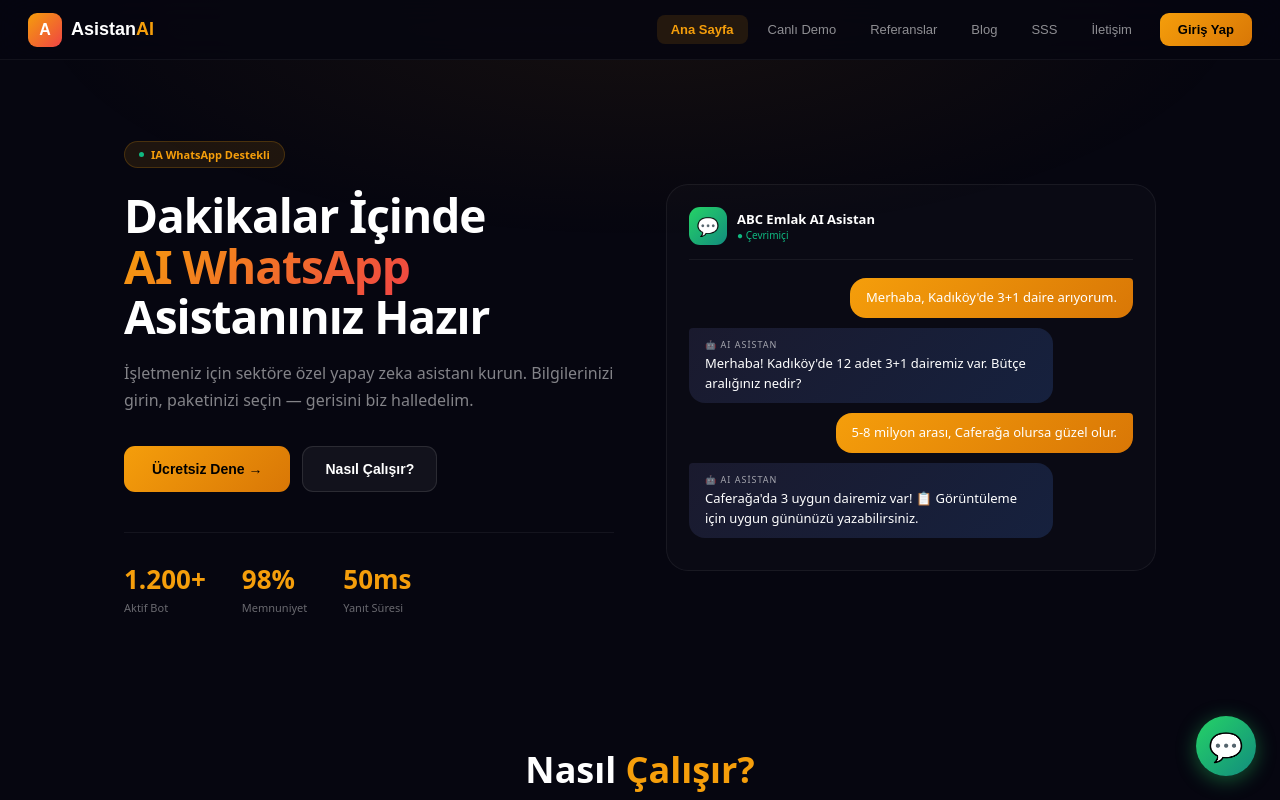
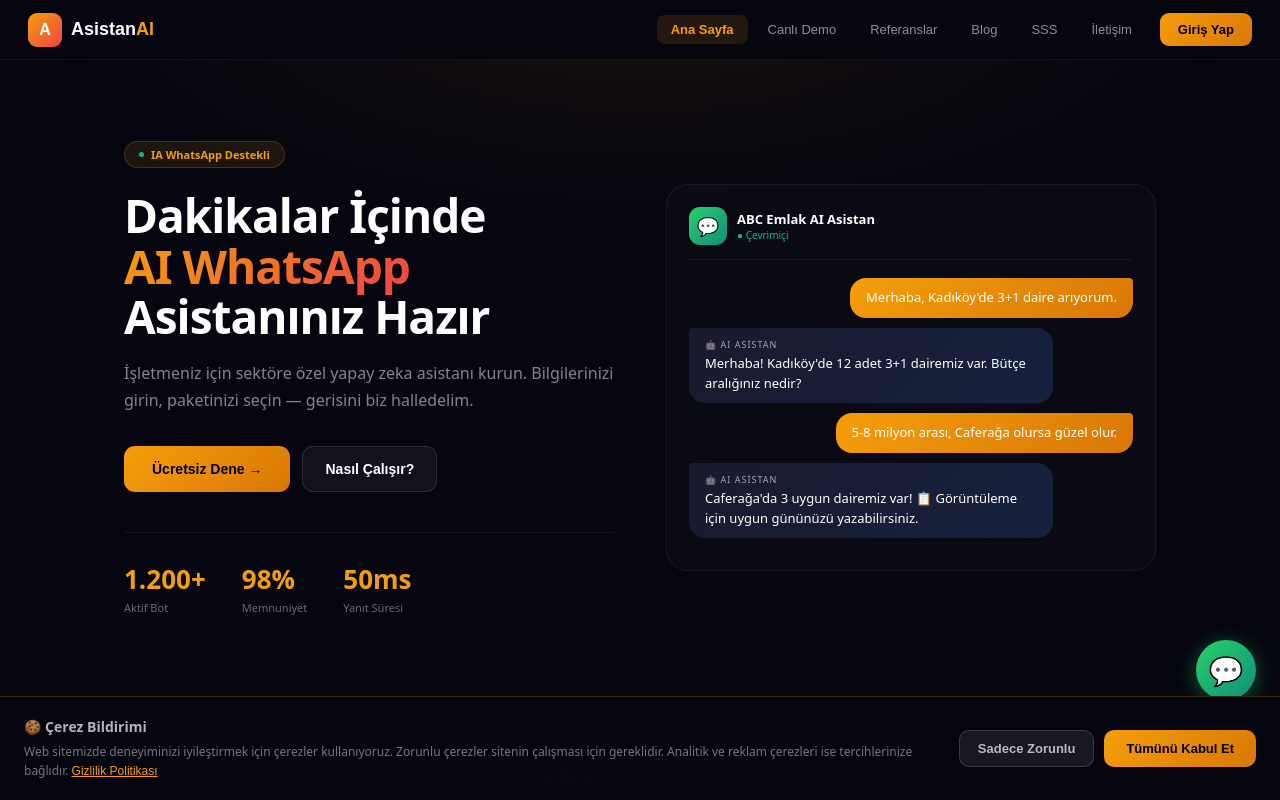
Before and after one commit to bagdatturhan-maker/bagdat, a Next.js app in the folder asistanai/: page / in a window 1280 px wide. Shown: the top 800 px of the page. Built offline with nearby package versions, Linux system fonts and the light colour scheme.

Commit message:
Update page.js

```diff
--- a/asistanai/app/page.js
+++ b/asistanai/app/page.js
@@ -329,6 +329,16 @@ export default function Home() {
   const [reviewModal, setReviewModal] = useState(false);
   const [reviewSent, setReviewSent] = useState(false);
   const [rf, setRf] = useState({ name: "", company: "", text: "", rating: 5 });
+  const [cookieConsent, setCookieConsent] = useState(null);
+
+  useEffect(() => {
+    try { const saved = window.sessionStorage?.getItem?.("cookie_consent"); if (saved) setCookieConsent(saved); } catch(e) {}
+  }, []);
+
+  const acceptCookies = (type) => {
+    setCookieConsent(type);
+    try { window.sessionStorage?.setItem?.("cookie_consent", type); } catch(e) {}
+  };
 
   const NAV = [{ id: "home", label: "Ana Sayfa" }, { id: "demo", label: "Canlı Demo" }, { id: "reviews", label: "Referanslar" }, { id: "blog", label: "Blog" }, { id: "faq", label: "SSS" }, { id: "contact", label: "İletişim" }];
 
@@ -756,17 +766,85 @@ export default function Home() {
         </div>
       )}
 
+      {page === "privacy" && (
+        <div style={{ maxWidth: 800, margin: "0 auto", padding: "52px 24px", position: "relative", zIndex: 1 }}>
+          <h1 style={{ fontSize: 36, fontWeight: 800, marginBottom: 24 }}>Gizlilik <span style={{ color: "#F59E0B" }}>Politikası</span></h1>
+          <p style={{ color: "rgba(255,255,255,0.35)", fontSize: 13, marginBottom: 32 }}>Son güncelleme: 12 Mart 2026</p>
+          {[
+            { title: "Veri Sorumlusu", content: "Asistania (İşletme Sahibi: Turhan Bağdat)\nAdres: Caddebulvarı Caddesi Mevlana Sokak No 10\nE-posta: bagdatturhan@gmail.com" },
+            { title: "Toplanan Veriler", content: "WhatsApp üzerinden: Telefon numarası, profil adı, mesaj içerikleri, mesaj zamanı.\nWeb sitesi üzerinden: Çerezler, IP adresi, tarayıcı bilgisi.\nÖdeme için: Ad-soyad, e-posta, telefon (ödeme bilgileri ödeme sağlayıcı tarafından işlenir)." },
+            { title: "Verilerin Kullanım Amacı", content: "• WhatsApp üzerinden yapay zeka destekli müşteri asistanı hizmeti sunmak\n• Mesajlarınızı yapay zeka (OpenAI) ile işleyerek uygun yanıtlar üretmek\n• Hizmet kalitesini artırmak ve teknik sorunları gidermek\n• Abonelik ve ödeme işlemlerini yürütmek" },
+            { title: "Veri Aktarımı", content: "Kişisel verileriniz aşağıdaki üçüncü taraflarla paylaşılmaktadır:\n• OpenAI Inc. (ABD) — Mesaj içerikleriniz yapay zeka yanıtı üretmek için gönderilir\n• Hetzner Online GmbH (Almanya) — Sunucu altyapımız\n• Cloudflare Inc. (ABD) — DNS ve güvenlik hizmetleri\n\n⚠️ Mesaj içerikleriniz ABD'deki OpenAI sunucularına aktarılmaktadır. Hizmetimizi kullanarak bu yurt dışı veri aktarımına açık rıza göstermiş sayılırsınız." },
+            { title: "Veri Güvenliği", content: "• Tüm iletişim SSL/TLS (HTTPS) ile şifrelenir\n• Sunucularımız Hetzner (Almanya, GDPR uyumlu) üzerindedir\n• Firewall ve güvenlik duvarı aktiftir\n• API anahtarları güçlü şifreleme ile korunur" },
+            { title: "Veri Saklama Süresi", content: "• Mesaj içerikleri: Hizmet süresi boyunca + abonelik iptalinden sonra 30 gün\n• Ödeme bilgileri: Yasal zorunluluk süresi (5 yıl)\n• Hesap bilgileri: Hesap silinene kadar" },
+            { title: "Haklarınız (KVKK Madde 11)", content: "• Kişisel verilerinizin işlenip işlenmediğini öğrenme\n• İşlenmişse buna ilişkin bilgi talep etme\n• İşlenme amacını öğrenme\n• Yurt içinde veya yurt dışında aktarıldığı üçüncü kişileri bilme\n• Eksik veya yanlış işlenmişse düzeltilmesini isteme\n• Silinmesini veya yok edilmesini isteme\n\nBaşvurularınızı bagdatturhan@gmail.com adresine iletebilirsiniz." },
+            { title: "Çocukların Gizliliği", content: "Hizmetimiz 18 yaşının altındaki bireylere yönelik değildir." },
+          ].map(s => (
+            <div key={s.title} style={{ marginBottom: 28 }}>
+              <h3 style={{ fontSize: 18, fontWeight: 700, color: "#F59E0B", marginBottom: 10 }}>{s.title}</h3>
+              <p style={{ color: "rgba(255,255,255,0.55)", fontSize: 14, lineHeight: 1.8, whiteSpace: "pre-line" }}>{s.content}</p>
+            </div>
+          ))}
+        </div>
+      )}
+
+      {page === "terms" && (
+        <div style={{ maxWidth: 800, margin: "0 auto", padding: "52px 24px", position: "relative", zIndex: 1 }}>
+          <h1 style={{ fontSize: 36, fontWeight: 800, marginBottom: 24 }}>Kullanım <span style={{ color: "#F59E0B" }}>Koşulları</span></h1>
+          <p style={{ color: "rgba(255,255,255,0.35)", fontSize: 13, marginBottom: 32 }}>Son güncelleme: 12 Mart 2026</p>
+          {[
+            { title: "1. Hizmet Tanımı", content: "Asistania, işletmelere WhatsApp üzerinden yapay zeka destekli müşteri asistanı hizmeti sunan bir SaaS platformudur." },
+            { title: "2. Hizmet Kapsamı", content: "• WhatsApp numaranıza bağlı yapay zeka asistanı\n• 7/24 otomatik mesaj yanıtlama\n• Sektöre özel önceden yapılandırılmış asistan şablonları\n• Web paneli üzerinden yönetim (geliştirilmekte)" },
+            { title: "3. Abonelik ve Ödeme", content: "• Hizmet aylık abonelik modeliyle sunulur\n• Abonelik her ay otomatik yenilenir\n• İptal istediğiniz zaman yapılabilir, bir sonraki dönemden itibaren geçerli olur\n• Kısmi ay için iade yapılmaz" },
+            { title: "4. Kullanıcı Sorumlulukları", content: "• WhatsApp hizmet koşullarına uymak\n• Spam, toplu mesaj veya istenmeyen ileti göndermemek\n• Yasadışı, müstehcen veya tehdit içeren içerik paylaşmamak\n• Asistanı yasadışı amaçlarla kullanmamak\n• Hesap bilgilerini üçüncü kişilerle paylaşmamak" },
+            { title: "5. Yapay Zeka Yanıtları Hakkında", content: "⚠️ ÖNEMLİ: Yapay zeka tarafından üretilen yanıtlar bilgi amaçlıdır ve hata içerebilir. Tıbbi, hukuki veya mali konularda profesyonel danışmanlık yerine geçmez. Asistania, AI yanıtlarının doğruluğu veya eksiksizliği konusunda garanti vermez." },
+            { title: "6. Sorumluluk Sınırlaması", content: "• Asistania, yapay zeka yanıtlarından kaynaklanan dolaylı zararlardan sorumlu değildir\n• WhatsApp hesabının Meta tarafından engellenmesi durumunda Asistania sorumlu tutulamaz\n• Asistania'nın toplam sorumluluğu, müşterinin son 3 ayda ödediği toplam ücretle sınırlıdır" },
+            { title: "7. İptal ve İade", content: "• Abonelik istediğiniz zaman iptal edilebilir\n• İptal, mevcut dönemin sonunda geçerli olur\n• İptal sonrası verileriniz 30 gün içinde silinir\n• 14 gün içinde cayma hakkı (Tüketicinin Korunması Kanunu)" },
+            { title: "8. Uygulanacak Hukuk", content: "Bu koşullar Türkiye Cumhuriyeti kanunlarına tabidir. Uyuşmazlıklarda İstanbul Mahkemeleri ve İcra Daireleri yetkilidir." },
+          ].map(s => (
+            <div key={s.title} style={{ marginBottom: 28 }}>
+              <h3 style={{ fontSize: 18, fontWeight: 700, color: "#F59E0B", marginBottom: 10 }}>{s.title}</h3>
+              <p style={{ color: "rgba(255,255,255,0.55)", fontSize: 14, lineHeight: 1.8, whiteSpace: "pre-line" }}>{s.content}</p>
+            </div>
+          ))}
+        </div>
+      )}
+
       <footer style={{ padding: "32px 24px", borderTop: "1px solid rgba(255,255,255,0.04)", textAlign: "center", position: "relative", zIndex: 1 }}>
         <div style={{ display: "flex", justifyContent: "center", gap: 20, marginBottom: 14 }}>
           {NAV.map(n => <button key={n.id} onClick={() => setPage(n.id)} style={{ background: "none", border: "none", color: "rgba(255,255,255,0.35)", fontSize: 13, cursor: "pointer" }}>{n.label}</button>)}
         </div>
-        <p style={{ color: "rgba(255,255,255,0.2)", fontSize: 12, margin: 0 }}>© 2026 AsistanAI — IA WhatsApp ile güçlendirilmiştir</p>
+        <div style={{ display: "flex", justifyContent: "center", gap: 16, marginBottom: 14 }}>
+          <button onClick={() => setPage("privacy")} style={{ background: "none", border: "none", color: "rgba(255,255,255,0.25)", fontSize: 12, cursor: "pointer" }}>Gizlilik Politikası</button>
+          <span style={{ color: "rgba(255,255,255,0.15)" }}>|</span>
+          <button onClick={() => setPage("terms")} style={{ background: "none", border: "none", color: "rgba(255,255,255,0.25)", fontSize: 12, cursor: "pointer" }}>Kullanım Koşulları</button>
+          <span style={{ color: "rgba(255,255,255,0.15)" }}>|</span>
+          <button onClick={() => setPage("contact")} style={{ background: "none", border: "none", color: "rgba(255,255,255,0.25)", fontSize: 12, cursor: "pointer" }}>İletişim</button>
+        </div>
+        <p style={{ color: "rgba(255,255,255,0.2)", fontSize: 12, margin: 0 }}>© 2026 Asistania — WhatsApp AI Asistan</p>
       </footer>
 
       {selectedPlan && <Wizard plan={selectedPlan} onClose={() => setSelectedPlan(null)} />}
 
+      {/* Cookie Consent Banner */}
+      {!cookieConsent && (
+        <div style={{ position: "fixed", bottom: 0, left: 0, right: 0, background: "rgba(6,6,16,0.97)", backdropFilter: "blur(20px)", borderTop: "1px solid rgba(245,158,11,0.2)", padding: "20px 24px", zIndex: 1000, display: "flex", flexWrap: "wrap", alignItems: "center", justifyContent: "space-between", gap: 16 }}>
+          <div style={{ flex: 1, minWidth: 280 }}>
+            <p style={{ fontSize: 14, color: "rgba(255,255,255,0.7)", margin: "0 0 6px", fontWeight: 600 }}>🍪 Çerez Bildirimi</p>
+            <p style={{ fontSize: 12, color: "rgba(255,255,255,0.45)", margin: 0, lineHeight: 1.6 }}>
+              Web sitemizde deneyiminizi iyileştirmek için çerezler kullanıyoruz. Zorunlu çerezler sitenin çalışması için gereklidir. Analitik ve reklam çerezleri ise tercihlerinize bağlıdır.{" "}
+              <button onClick={() => setPage("privacy")} style={{ background: "none", border: "none", color: "#F59E0B", fontSize: 12, cursor: "pointer", padding: 0, textDecoration: "underline" }}>Gizlilik Politikası</button>
+            </p>
+          </div>
+          <div style={{ display: "flex", gap: 10, flexShrink: 0 }}>
+            <button onClick={() => acceptCookies("essential")} style={{ padding: "10px 18px", background: "rgba(255,255,255,0.08)", color: "rgba(255,255,255,0.7)", border: "1px solid rgba(255,255,255,0.15)", borderRadius: 10, fontSize: 13, fontWeight: 600, cursor: "pointer" }}>Sadece Zorunlu</button>
+            <button onClick={() => acceptCookies("all")} style={{ padding: "10px 22px", background: "linear-gradient(135deg,#F59E0B,#D97706)", color: "#000", border: "none", borderRadius: 10, fontSize: 13, fontWeight: 700, cursor: "pointer" }}>Tümünü Kabul Et</button>
+          </div>
+        </div>
+      )}
+
       {/* WhatsApp Floating Button */}
-      <a href="https://wa.me/905327834244?text=Merhaba%2C%20bilgi%20almak%20istiyorum" target="_blank" rel="noopener noreferrer" style={{ position: "fixed", bottom: 24, right: 24, width: 60, height: 60, background: "linear-gradient(135deg,#25D366,#128C7E)", borderRadius: "50%", display: "flex", alignItems: "center", justifyContent: "center", fontSize: 28, color: "#fff", textDecoration: "none", boxShadow: "0 4px 20px rgba(37,211,102,0.4)", zIndex: 999, transition: "transform 0.3s ease" }} onMouseEnter={e => e.currentTarget.style.transform = "scale(1.1)"} onMouseLeave={e => e.currentTarget.style.transform = "scale(1)"}>💬</a>
+      <a href="https://wa.me/905327834244?text=Merhaba%2C%20bilgi%20almak%20istiyorum" target="_blank" rel="noopener noreferrer" style={{ position: "fixed", bottom: cookieConsent ? 24 : 100, right: 24, width: 60, height: 60, background: "linear-gradient(135deg,#25D366,#128C7E)", borderRadius: "50%", display: "flex", alignItems: "center", justifyContent: "center", fontSize: 28, color: "#fff", textDecoration: "none", boxShadow: "0 4px 20px rgba(37,211,102,0.4)", zIndex: 999, transition: "all 0.3s ease" }} onMouseEnter={e => e.currentTarget.style.transform = "scale(1.1)"} onMouseLeave={e => e.currentTarget.style.transform = "scale(1)"}>💬</a>
     </div>
   );
 }
```
